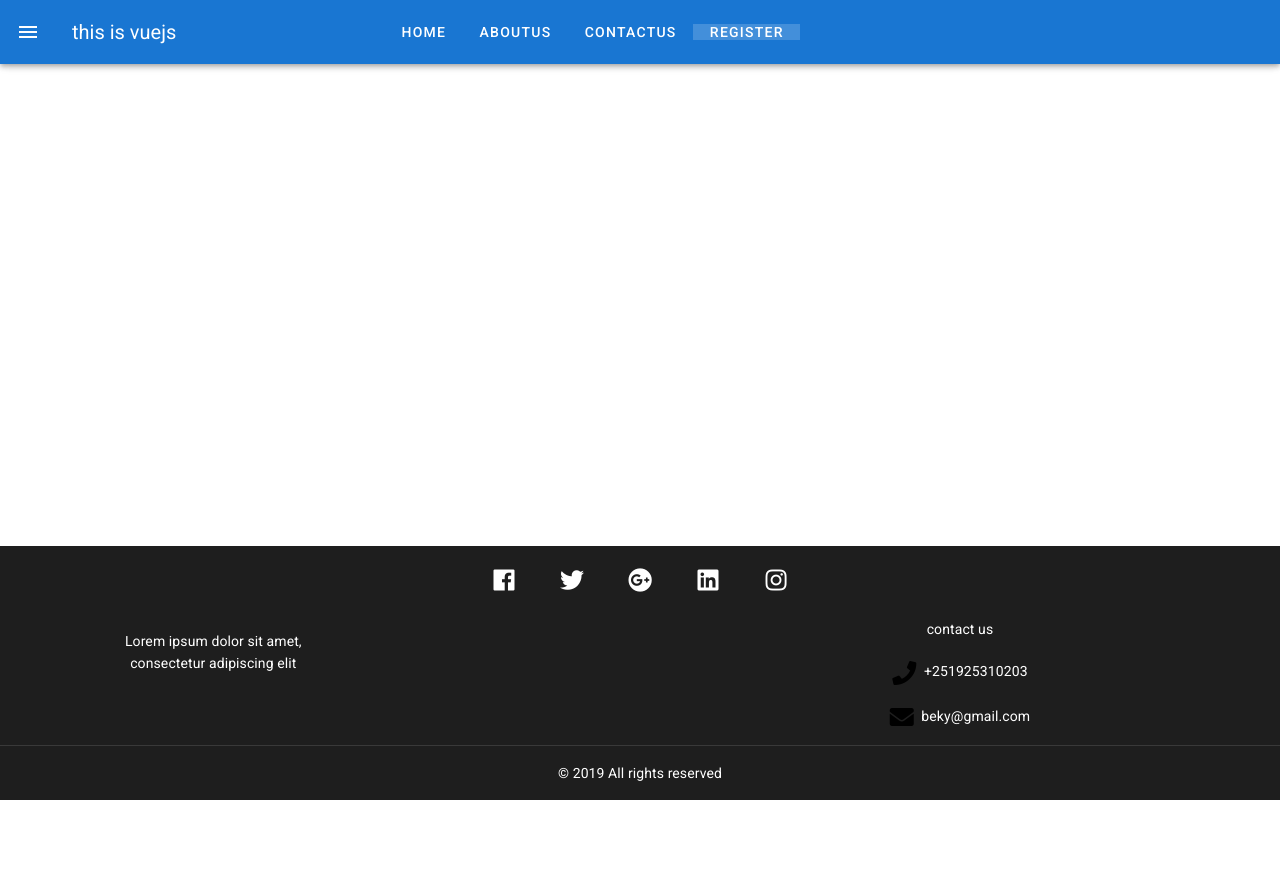
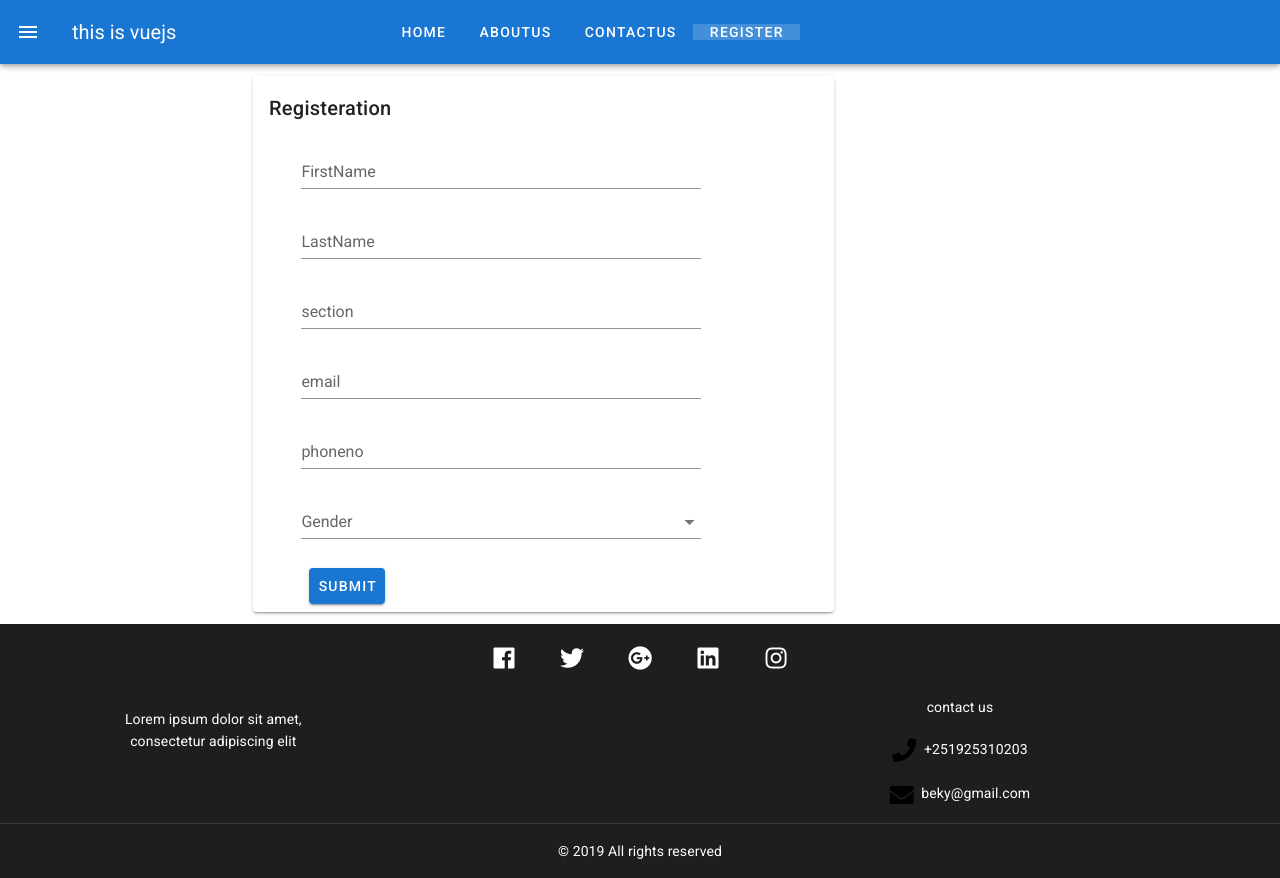
Before and after one commit to BekyH/sms, a Vue app: page /#/register in a window 1280 px wide. Before the commit the page ends 800 px from the top, so only its background shows below. Built offline with nearby package versions, Linux system fonts and the light colour scheme.

Commit message:
form with validation

```diff
--- a/src/components/register.vue
+++ b/src/components/register.vue
@@ -1,9 +1,63 @@
 <template>
 <v-container>
-    <v-flex offset-1>
+    <v-flex offset-2 md6>
         <v-card>
+            <v-card-title>Registeration</v-card-title>
+            <v-form v-model="valid" ref="form">
+                <v-flex offset-1>
+                <div class="textfield">
 
+                <v-text-field label="FirstName" :rules="FnameRules" required></v-text-field>
+                <v-text-field label="LastName" :rules="LnameRules" required></v-text-field>
+                <v-text-field label="section"  :rules="sectionRules"></v-text-field>
+                <v-text-field label="email" required :rules="emailRules"></v-text-field>
+                <v-text-field label="phoneno" required :rules="PhoneNoRules"></v-text-field>
+                <v-select label="Gender" :items="options"></v-select>
+
+                </div>
+                <v-card-actions>
+                    <v-btn color="primary">Submit</v-btn>
+                </v-card-actions>
+                </v-flex>
+            </v-form>
         </v-card>
     </v-flex>
 </v-container>
 </template>
+<style>
+.textfield{
+    width: 400px;
+}
+</style>
+
+<script>
+export default {
+    data: () => ({
+        options:[
+            'Male',
+            'Female'
+        ],
+         valid: false,
+        FnameRules: [
+          (v) => !!v || 'FirstName is required',
+
+        ],
+        LnameRules: [
+          (v) => !!v || 'LastName is required',
+
+        ],
+        PhoneNoRules: [
+          (v) => !!v || 'phoneNo is required',
+
+        ],
+        emailRules: [
+          (v) => !!v || 'email is required',
+          v => /.+@.+/.test(v) || 'E-mail must be valid',
+        ],
+        sectionRules: [
+          (v) => !!v || 'section is required',
+
+        ],
+    })
+}
+</script>
```
